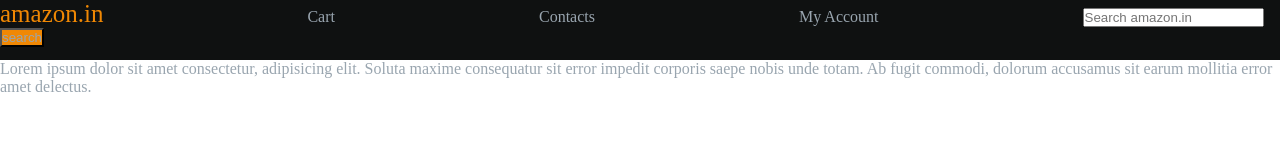
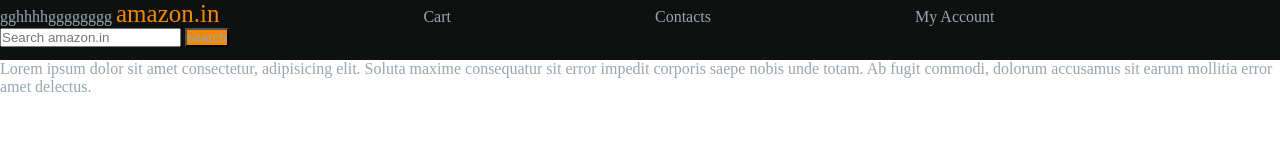
Before and after one commit to 1mr4n016/web-development, a plain HTML site: page index.html in a window 1280 px wide. Drawn offline with Linux system fonts and the light colour scheme.

Commit message:
Update index.html

```diff
--- a/index.html
+++ b/index.html
@@ -8,7 +8,7 @@
 </head>
 <body>
 
-<div id="navbar">
+<div id="navbar">gghhhhgggggggg
     <a id="logo" href="#">amazon.in</a>
     <a href="#">Cart</a>
     <a href="contact.html">Contacts</a>
```
